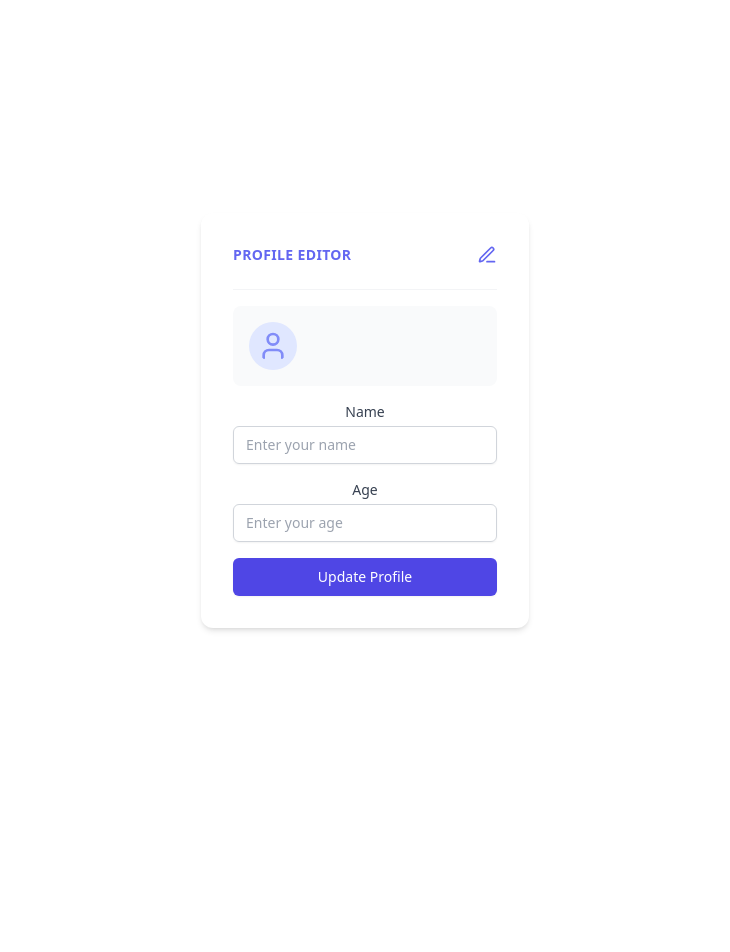
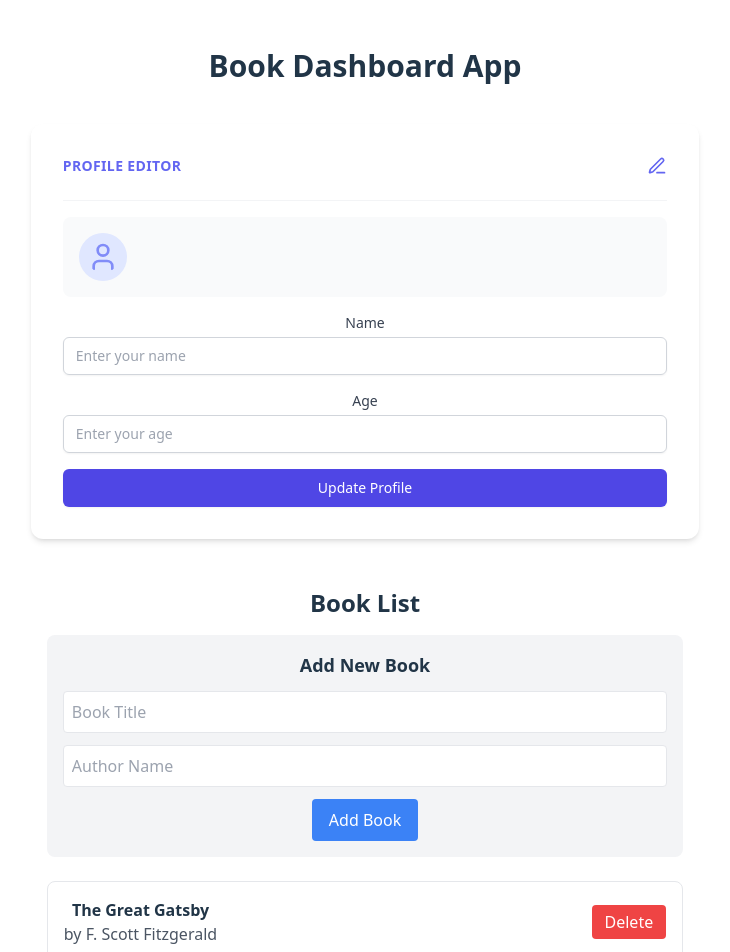
Before and after one commit to ahmadhassan44/web-tech-lab-11, a React (Vite) app: page / in a window 1280 px wide. Shown: the top 952 px of the page, without its empty margins (275-1005 px from the left). Before the commit the page ends 800 px from the top, so only its background shows below. Built offline with nearby package versions, Linux system fonts and the light colour scheme.

Commit message:
complete task 2

```diff
--- a/src/App.jsx
+++ b/src/App.jsx
@@ -1,16 +1,17 @@
 import { useState } from 'react'
-import reactLogo from './assets/react.svg'
-import viteLogo from '/vite.svg'
 import './App.css'
 import ProfileEditor from './components/ProfileEditor'
+import BookList from './components/BookList'
 
 function App() {
-  const [count, setCount] = useState(0)
-
   return (
-    <>
-    <ProfileEditor></ProfileEditor>
-    </>
+    <div className="container mx-auto p-4">
+      <h1 className="text-3xl font-bold mb-8 text-center">Book Dashboard App</h1>
+      <div className="space-y-8">
+        <ProfileEditor />
+        <BookList />
+      </div>
+    </div>
   )
 }
 
--- /dev/null
+++ b/src/components/BookList.jsx
@@ -0,0 +1,91 @@
+import { useState } from 'react';
+
+const BookList = () => {
+  const [books, setBooks] = useState([
+    { id: 1, title: 'The Great Gatsby', author: 'F. Scott Fitzgerald' },
+    { id: 2, title: 'To Kill a Mockingbird', author: 'Harper Lee' },
+    { id: 3, title: '1984', author: 'George Orwell' }
+  ]);
+
+  const [newBook, setNewBook] = useState({ title: '', author: '' });
+
+  const handleDelete = (id) => {
+    setBooks(books.filter(book => book.id !== id));
+  };
+
+  const handleAddBook = (e) => {
+    e.preventDefault();
+    if (newBook.title && newBook.author) {
+      const book = {
+        id: Date.now(),
+        title: newBook.title,
+        author: newBook.author
+      };
+      setBooks([...books, book]);
+      setNewBook({ title: '', author: '' });
+    }
+  };
+
+  const handleInputChange = (e) => {
+    const { name, value } = e.target;
+    setNewBook(prev => ({
+      ...prev,
+      [name]: value
+    }));
+  };
+
+  return (
+    <div className="max-w-4xl mx-auto p-4">
+      <h2 className="text-2xl font-bold mb-4">Book List</h2>
+
+      {/* Add Book Form */}
+      <form onSubmit={handleAddBook} className="mb-6 p-4 bg-gray-100 rounded-lg">
+        <h3 className="text-lg font-semibold mb-3">Add New Book</h3>
+        <div className="space-y-3">
+          <input
+            type="text"
+            name="title"
+            value={newBook.title}
+            onChange={handleInputChange}
+            placeholder="Book Title"
+            className="w-full p-2 border rounded"
+          />
+          <input
+            type="text"
+            name="author"
+            value={newBook.author}
+            onChange={handleInputChange}
+            placeholder="Author Name"
+            className="w-full p-2 border rounded"
+          />
+          <button
+            type="submit"
+            className="bg-blue-500 text-white px-4 py-2 rounded hover:bg-blue-600"
+          >
+            Add Book
+          </button>
+        </div>
+      </form>
+
+      {/* Book List */}
+      <div className="space-y-4">
+        {books.map(book => (
+          <div key={book.id} className="p-4 border rounded-lg flex justify-between items-center">
+            <div>
+              <h3 className="font-semibold">{book.title}</h3>
+              <p className="text-gray-600">by {book.author}</p>
+            </div>
+            <button
+              onClick={() => handleDelete(book.id)}
+              className="bg-red-500 text-white px-3 py-1 rounded hover:bg-red-600"
+            >
+              Delete
+            </button>
+          </div>
+        ))}
+      </div>
+    </div>
+  );
+};
+
+export default BookList;
```
